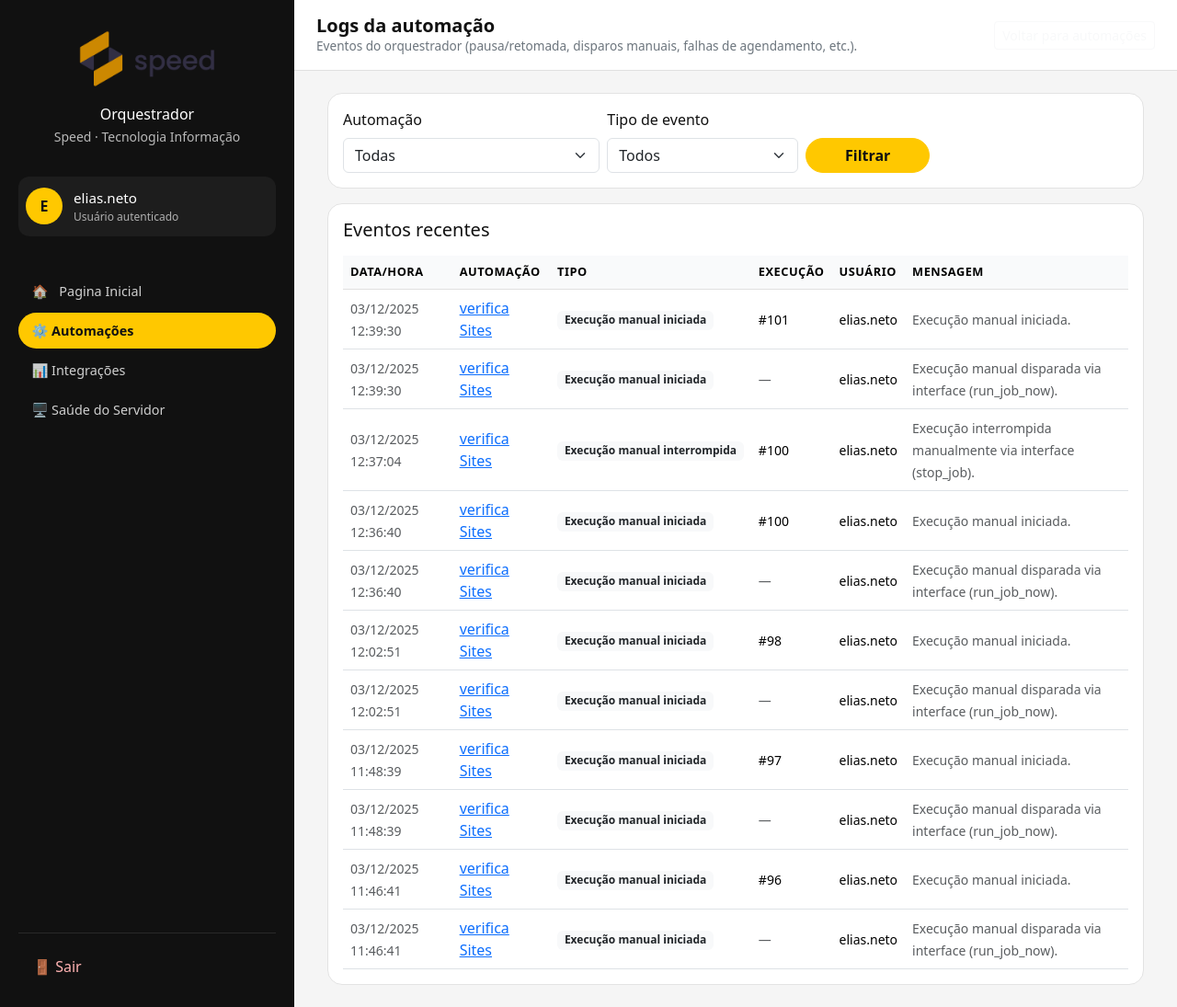
After one commit to eliasneto/Orquestrador, a Django app: page /automation/events/ in a window 1280 px wide. The commit adds this page. Shown: the whole page at 92% size. Run offline with Django 5.2, Linux system fonts and the light colour scheme; a user stored in the database is signed in; data comes from the database, SQL or seed files in the repository; both versions use the stored data as it was after the commit.

Commit message:
retirada do campo code, melhorias na lista de automações: Acrescimos de novas informações e melhoria no layout com icones no lugar de nome nos inputs da lista de automações.

```diff
--- a/automation/forms.py
+++ b/automation/forms.py
@@ -159,7 +159,7 @@
         """
         instance: AutomationJob = super().save(commit=False)
 
-        if not instance.is_active:
+        if not instance.is_active or instance.is_paused:
             instance.next_run_at = None
         else:
             now = timezone.now()
--- a/automation/management/commands/automation_scheduler.py
+++ b/automation/management/commands/automation_scheduler.py
@@ -1,3 +1,4 @@
+# automation/management/commands/automation_scheduler.py
 """
 Comando simples de scheduler para executar automações agendadas.
 
@@ -10,9 +11,7 @@
 """
 
 import time
-
 from django.core.management.base import BaseCommand
-
 from automation.services import run_pending_jobs  # ⬅️ NOVO
 
 
--- /dev/null
+++ b/automation/templates/automation/event_list.html
@@ -0,0 +1,148 @@
+{# automation/templates/automation/event_list.html #}
+{% extends "base.html" %}
+
+{% block title %}Logs da automação · Orquestrador{% endblock %}
+
+{% block header_title %}Logs da automação{% endblock %}
+{% block header_subtitle %}
+Eventos do orquestrador (pausa/retomada, disparos manuais, falhas de agendamento, etc.).
+{% endblock %}
+
+{% block header_actions %}
+<a href="{% url 'automation:job_list' %}" class="btn btn-outline-light btn-sm">
+    Voltar para automações
+</a>
+{% endblock %}
+
+{% block content %}
+<div class="container-fluid">
+    <div class="card module-card mb-3">
+        <div class="card-body">
+            <form method="get" class="row g-2 align-items-end">
+                <div class="col-md-4">
+                    <label class="form-label">Automação</label>
+                    <select name="job" class="form-select">
+                        <option value="">Todas</option>
+                        {% for j in jobs %}
+                            <option value="{{ j.id }}" {% if selected_job|default:'' == j.id|stringformat:"s" %}selected{% endif %}>
+                                {{ j.name }}
+                            </option>
+                        {% endfor %}
+                    </select>
+                </div>
+
+                <div class="col-md-3">
+                    <label class="form-label">Tipo de evento</label>
+                    <select name="type" class="form-select">
+                        <option value="">Todos</option>
+                        {% for value,label in event_types %}
+                            <option value="{{ value }}" {% if selected_type == value %}selected{% endif %}>
+                                {{ label }}
+                            </option>
+                        {% endfor %}
+                    </select>
+                </div>
+
+                <div class="col-md-2">
+                    <button type="submit" class="btn btn-accent w-100">
+                        Filtrar
+                    </button>
+                </div>
+            </form>
+        </div>
+    </div>
+
+    <div class="card module-card">
+        <div class="card-body">
+            <h5 class="card-title mb-3">Eventos recentes</h5>
+
+            {% if events %}
+                <div class="table-responsive">
+                    <table class="table table-clean align-middle mb-0">
+                        <thead>
+                            <tr>
+                                <th>Data/hora</th>
+                                <th>Automação</th>
+                                <th>Tipo</th>
+                                <th>Execução</th>
+                                <th>Usuário</th>
+                                <th>Mensagem</th>
+                            </tr>
+                        </thead>
+                        <tbody>
+                            {% for ev in events %}
+                                <tr>
+                                    <td>
+                                        <small class="text-muted">
+                                            {{ ev.created_at|date:"d/m/Y H:i:s" }}
+                                        </small>
+                                    </td>
+                                    <td>
+                                        {% if ev.job %}
+                                            <a href="{% url 'automation:job_runs' ev.job_id %}">
+                                                {{ ev.job.name }}
+                                            </a>
+                                        {% else %}
+                                            <span class="text-muted">—</span>
+                                        {% endif %}
+                                    </td>
+                                    <td>
+                                        <span class="badge bg-light text-dark">
+                                            {{ ev.get_event_type_display }}
+                                        </span>
+                                    </td>
+                                    <td>
+                                        {% if ev.run %}
+                                            <small>#{{ ev.run.id }}</small>
+                                        {% else %}
+                                            <small class="text-muted">—</small>
+                                        {% endif %}
+                                    </td>
+                                    <td>
+                                        {% if ev.triggered_by %}
+                                            <small>{{ ev.triggered_by.get_full_name|default:ev.triggered_by.username }}</small>
+                                        {% else %}
+                                            <small class="text-muted">Sistema</small>
+                                        {% endif %}
+                                    </td>
+                                    <td>
+                                        <small class="text-muted">
+                                            {{ ev.message|default:"" |truncatechars:120 }}
+                                        </small>
+                                    </td>
+                                </tr>
+                            {% endfor %}
+                        </tbody>
+                    </table>
+                </div>
+
+                {% if is_paginated %}
+                    <nav class="mt-3">
+                        <ul class="pagination pagination-sm mb-0">
+                            {% if page_obj.has_previous %}
+                                <li class="page-item">
+                                    <a class="page-link" href="?page={{ page_obj.previous_page_number }}&job={{ selected_job }}&type={{ selected_type }}">«</a>
+                                </li>
+                            {% endif %}
+                            <li class="page-item disabled">
+                                <span class="page-link">
+                                    Página {{ page_obj.number }} de {{ page_obj.paginator.num_pages }}
+                                </span>
+                            </li>
+                            {% if page_obj.has_next %}
+                                <li class="page-item">
+                                    <a class="page-link" href="?page={{ page_obj.next_page_number }}&job={{ selected_job }}&type={{ selected_type }}">»</a>
+                                </li>
+                            {% endif %}
+                        </ul>
+                    </nav>
+                {% endif %}
+            {% else %}
+                <p class="text-muted mb-0">
+                    Nenhum evento registrado ainda.
+                </p>
+            {% endif %}
+        </div>
+    </div>
+</div>
+{% endblock %}
--- a/automation/urls.py
+++ b/automation/urls.py
@@ -7,9 +7,12 @@
     AutomationRunListView,
     AutomationJobRunListView,  # 👈 NOVO
     JobFileDownloadView,   # 👈 novo
+    AutomationJobPauseView,
+    AutomationJobResumeView,
     JobFilesView,
     run_job_now,
     stop_job,
+    AutomationEventListView,
 )
 
 app_name = "automation"
@@ -22,6 +25,9 @@
     path("jobs/<int:pk>/run/", run_job_now, name="job_run_now"),
     path("jobs/<int:pk>/stop/", stop_job, name="job_stop"),  # 👈 NOVO
 
+    path("jobs/<int:pk>/pause/", AutomationJobPauseView.as_view(), name="job_pause"), #Pausa Automação
+    path("jobs/<int:pk>/resume/", AutomationJobResumeView.as_view(), name="job_resume"), #retira pausa Automação
+
     # 👇 Histórico de UM job específico
     path("jobs/<int:pk>/runs/", AutomationJobRunListView.as_view(), name="job_runs"),
 
@@ -30,4 +36,7 @@
 
     # 👇 NOVA ROTA PARA ARQUIVOS
     path("jobs/<int:pk>/files/", JobFilesView.as_view(), name="job_files"),
+
+    # 👇 NOVO: lista geral de eventos do orquestrador
+    path("events/", AutomationEventListView.as_view(), name="event_list"),
 ]
--- a/automation/views.py
+++ b/automation/views.py
@@ -10,8 +10,10 @@
 - Tela de arquivos da automação (pasta + venv)
 """
 
-# automation/views.py
 from pathlib import Path
+import os
+import signal
+
 from django.utils import timezone
 from django.contrib import messages
 from django.views.generic import ListView, CreateView, UpdateView, View
@@ -20,20 +22,58 @@
 from django.urls import reverse_lazy
 from django.views.decorators.http import require_POST
 from django.contrib.auth.decorators import login_required
-from django.db.models import Count, Q, Max
-import os
-import signal
+from django.db.models import Count, Max
+from django.http import FileResponse, Http404
 from .forms import AutomationJobForm, JobFileUploadForm
-from .models import AutomationJob, AutomationRun
-from .services import execute_job_async
-
+from .models import AutomationJob, AutomationRun, AutomationEvent
+from .services import execute_job_async, log_automation_event
 
 
 # =========================
 #  Listagem e cadastro
 # =========================
 
-# automation/views.py
+class AutomationJobPauseView(LoginRequiredMixin, View):
+    def post(self, request, pk):
+        job = get_object_or_404(AutomationJob, pk=pk)
+
+        job.is_paused = True
+        job.next_run_at = None      # zera o próximo agendamento
+        job.save(update_fields=["is_paused", "next_run_at"])
+
+        # 🔹 Log de pausa de agendamento
+        log_automation_event(
+            job,
+            AutomationEvent.EventType.PAUSED,
+            user=request.user,
+            message="Agendamento pausado via interface.",
+        )
+
+        messages.info(request, f"Agendamento da automação '{job.name}' foi pausado.")
+        return redirect("automation:job_list")
+
+
+class AutomationJobResumeView(LoginRequiredMixin, View):
+    def post(self, request, pk):
+        job = get_object_or_404(AutomationJob, pk=pk)
+
+        job.is_paused = False
+        # recalcula próxima execução só se o job estiver ativo
+        if job.is_active:
+            job.next_run_at = job.compute_next_run(from_dt=timezone.now())
+        job.save(update_fields=["is_paused", "next_run_at"])
+
+        # 🔹 Log de retomada de agendamento
+        log_automation_event(
+            job,
+            AutomationEvent.EventType.RESUMED,
+            user=request.user,
+            message="Agendamento retomado via interface.",
+        )
+
+        messages.success(request, f"Agendamento da automação '{job.name}' foi retomado.")
+        return redirect("automation:job_list")
+
 
 class AutomationJobListView(LoginRequiredMixin, ListView):
     """
@@ -48,13 +88,12 @@
             AutomationJob.objects
             .annotate(
                 runs_total=Count("runs"),
-                last_run_at=Max("runs__started_at"),   # para colocar o horario de inicio na lista de automações na coluna execusão
-                #last_run_at = Max("runs__finished_at") para colocar o horario do termino na lista de automações na coluna execusão
-
+                # horário de INÍCIO da última execução
+                last_run_at=Max("runs__started_at"),
+                # se quiser horário de término, troque por finished_at
             )
             .order_by("name")
         )
-
 
 
 class AutomationJobCreateView(LoginRequiredMixin, CreateView):
@@ -132,6 +171,42 @@
         ctx["job"] = self.job  # pra mostrar informações da automação no topo
         return ctx
 
+class AutomationEventListView(LoginRequiredMixin, ListView):
+    """
+    Lista de eventos do orquestrador de automações (pausas, retomadas,
+    disparos manuais, falhas de agendamento etc.).
+    """
+
+    model = AutomationEvent
+    template_name = "automation/event_list.html"
+    context_object_name = "events"
+    paginate_by = 50
+
+    def get_queryset(self):
+        qs = (
+            AutomationEvent.objects
+            .select_related("job", "run", "triggered_by")
+            .order_by("-created_at")
+        )
+
+        job_id = self.request.GET.get("job")
+        if job_id:
+            qs = qs.filter(job_id=job_id)
+
+        event_type = self.request.GET.get("type")
+        if event_type:
+            qs = qs.filter(event_type=event_type)
+
+        return qs
+
+    def get_context_data(self, **kwargs):
+        ctx = super().get_context_data(**kwargs)
+        ctx["jobs"] = AutomationJob.objects.order_by("name")
+        ctx["selected_job"] = self.request.GET.get("job") or ""
+        ctx["selected_type"] = self.request.GET.get("type") or ""
+        ctx["event_types"] = AutomationEvent.EventType.choices
+
+        return ctx
 
 # =========================
 #  Upload de arquivos do Job
@@ -185,7 +260,7 @@
         if safe_subdir:
             display_path += safe_subdir + "/"
 
-        # 🔹 NOVO: raiz "permitida" para download
+        # 🔹 raiz "permitida" para download
         ALLOWED_DOWNLOAD_ROOTS = ("entrada", "saida")
 
         # qual a primeira pasta (top-level) desse subdir?
@@ -210,7 +285,6 @@
                         f"{safe_subdir}/{entry.name}" if safe_subdir else entry.name
                     )
 
-
                 # 🔹 só deixa download se:
                 # - NÃO for diretório
                 # - estivermos dentro de 'entrada' ou 'saida'
@@ -224,11 +298,16 @@
                         "is_dir": is_dir,
                         "size": None if is_dir else stat.st_size,
                         "modified": timezone.datetime.fromtimestamp(
+                            stat.mtime,
+                            tz=timezone.get_current_timezone(),
+                        )
+                        if hasattr(stat, "mtime")
+                        else timezone.datetime.fromtimestamp(
                             stat.st_mtime,
                             tz=timezone.get_current_timezone(),
                         ),
                         "subdir_param": subdir_for_child,
-                        "can_download": can_download,   # 👈 NOVO
+                        "can_download": can_download,
                     }
                 )
 
@@ -245,7 +324,7 @@
             "files": files,
             "form": form,
             "current_path_display": display_path,
-            "current_subdir": subdir,   # 👈 para montar link de download
+            "current_subdir": subdir,
         }
         return render(request, self.template_name, context)
 
@@ -275,7 +354,9 @@
                 request,
                 f"{count} arquivo(s) enviado(s) para a pasta {display_path}.",
             )
-            return redirect(f"{reverse_lazy('automation:job_files', kwargs={'pk': job.pk})}?subdir={subdir}")
+            return redirect(
+                f"{reverse_lazy('automation:job_files', kwargs={'pk': job.pk})}?subdir={subdir}"
+            )
 
         # Se o form for inválido, re-renderiza com erros
         context = {
@@ -283,13 +364,10 @@
             "files": files,
             "form": form,
             "current_path_display": display_path,
-            "current_subdir": subdir,   # 👈 idem
+            "current_subdir": subdir,
         }
         return render(request, self.template_name, context)
 
-
-from django.http import FileResponse, Http404
-...
 
 class JobFileDownloadView(LoginRequiredMixin, View):
     """
@@ -349,7 +427,6 @@
         )
 
 
-
 # =========================
 #  Disparo manual
 # =========================
@@ -357,15 +434,13 @@
 @require_POST
 @login_required
 def run_job_now(request, pk):
-    ...
     job = get_object_or_404(AutomationJob, pk=pk)
 
-
-    # 🚫 NOVO: não deixa rodar se estiver inativa
+    # não deixa rodar se estiver inativa
     if not job.is_active:
         messages.error(
             request,
-            "Esta automação está inativa. Ative-a antes de executar manualmente."
+            "Esta automação está inativa. Ative-a antes de executar manualmente.",
         )
         return redirect("automation:job_list")
 
@@ -373,7 +448,7 @@
         messages.error(request, "Esta automação não permite disparo manual.")
         return redirect("automation:job_list")
 
-    # 🚫 impede execução concorrente
+    # impede execução concorrente
     if AutomationRun.objects.filter(
         job=job,
         status=AutomationRun.Status.RUNNING,
@@ -384,20 +459,13 @@
         )
         return redirect("automation:job_list")
 
-    # Dispara em segundo plano
-    execute_job_async(
+    # 🔹 Loga o fato de ter sido disparada manualmente
+    log_automation_event(
         job,
-        triggered_by=request.user,
-        triggered_mode=AutomationRun.TriggerMode.MANUAL,
+        AutomationEvent.EventType.MANUAL_START,
+        user=request.user,
+        message="Execução manual disparada via interface (run_job_now).",
     )
-
-    messages.success(
-        request,
-        f"Automação '{job.name}' enviada para execução em segundo plano. "
-        "Atualize a página em alguns instantes para ver o status.",
-    )
-
-    return redirect("automation:job_list")
 
     # Dispara em segundo plano
     execute_job_async(
@@ -417,8 +485,6 @@
 
 @require_POST
 @login_required
-@require_POST
-@login_required
 def stop_job(request, pk):
     job = get_object_or_404(AutomationJob, pk=pk)
 
@@ -431,14 +497,14 @@
     if not run:
         messages.warning(
             request,
-            "Nenhuma execução em andamento para esta automação."
+            "Nenhuma execução em andamento para esta automação.",
         )
         return redirect("automation:job_list")
 
     if not run.external_pid:
         messages.error(
             request,
-            "PID do processo não está registrado; não foi possível solicitar parada."
+            "PID do processo não está registrado; não foi possível solicitar parada.",
         )
         return redirect("automation:job_list")
 
@@ -446,7 +512,6 @@
         # Tenta matar o processo
         os.kill(run.external_pid, signal.SIGTERM)
 
-        # Marca no log e atualiza status
         now = timezone.now()
         extra_log = (
             f"\n[{now.isoformat()}] ❌ Execução interrompida manualmente pelo usuário "
@@ -458,12 +523,32 @@
         run.finished_at = now
         run.save(update_fields=["log", "status", "finished_at"])
 
+        # 🔹 Log de parada manual
+        log_automation_event(
+            job,
+            AutomationEvent.EventType.MANUAL_STOP,
+            run=run,
+            user=request.user,
+            message="Execução interrompida manualmente via interface (stop_job).",
+            meta={"pid": run.external_pid},
+        )
+
         messages.success(request, "Parada da automação solicitada com sucesso.")
     except ProcessLookupError:
         # Processo já tinha morrido
         messages.warning(
             request,
-            "O processo já não estava mais em execução (foi finalizado antes)."
+            "O processo já não estava mais em execução (foi finalizado antes).",
+        )
+
+        # (opcional) logar esse caso também
+        log_automation_event(
+            job,
+            AutomationEvent.EventType.MANUAL_STOP,
+            run=run,
+            message="Tentativa de parada manual, mas o processo já havia finalizado (ProcessLookupError).",
+            user=request.user,
+            meta={"pid": run.external_pid},
         )
 
     return redirect("automation:job_list")
```
Also changed, not shown: automation/models.py (+58 -0 lines), automation/services.py (+88 -12 lines), automation/templates/automation/job_list.html (+39 -4 lines), automation/migrations/0013_automationjob_is_paused_alter_automationjob_code.py (added), automation/migrations/0014_automationevent.py (added), db.sqlite3, 1 other file.
